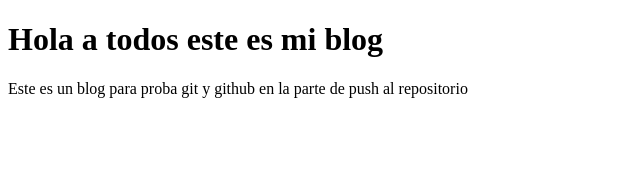
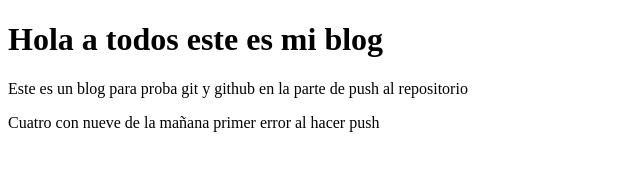
Before and after one commit to AbelTrinidad/MyPage, a plain HTML site: page index.html in a window 1280 px wide. Shown: the whole page, without its empty margins (0-640 px from the left). Drawn offline with Linux system fonts and the light colour scheme.

Commit message:
Segundo commit

```diff
--- a/index.html
+++ b/index.html
@@ -7,6 +7,7 @@
 <body>
 	<h1>Hola a todos este es mi blog</h1>
 	<p>Este es un blog para proba git y github en la parte de push al repositorio</p>
+	<p>Cuatro con nueve de la mañana primer error al hacer push</p>
 
 </body>
 </html>
```
